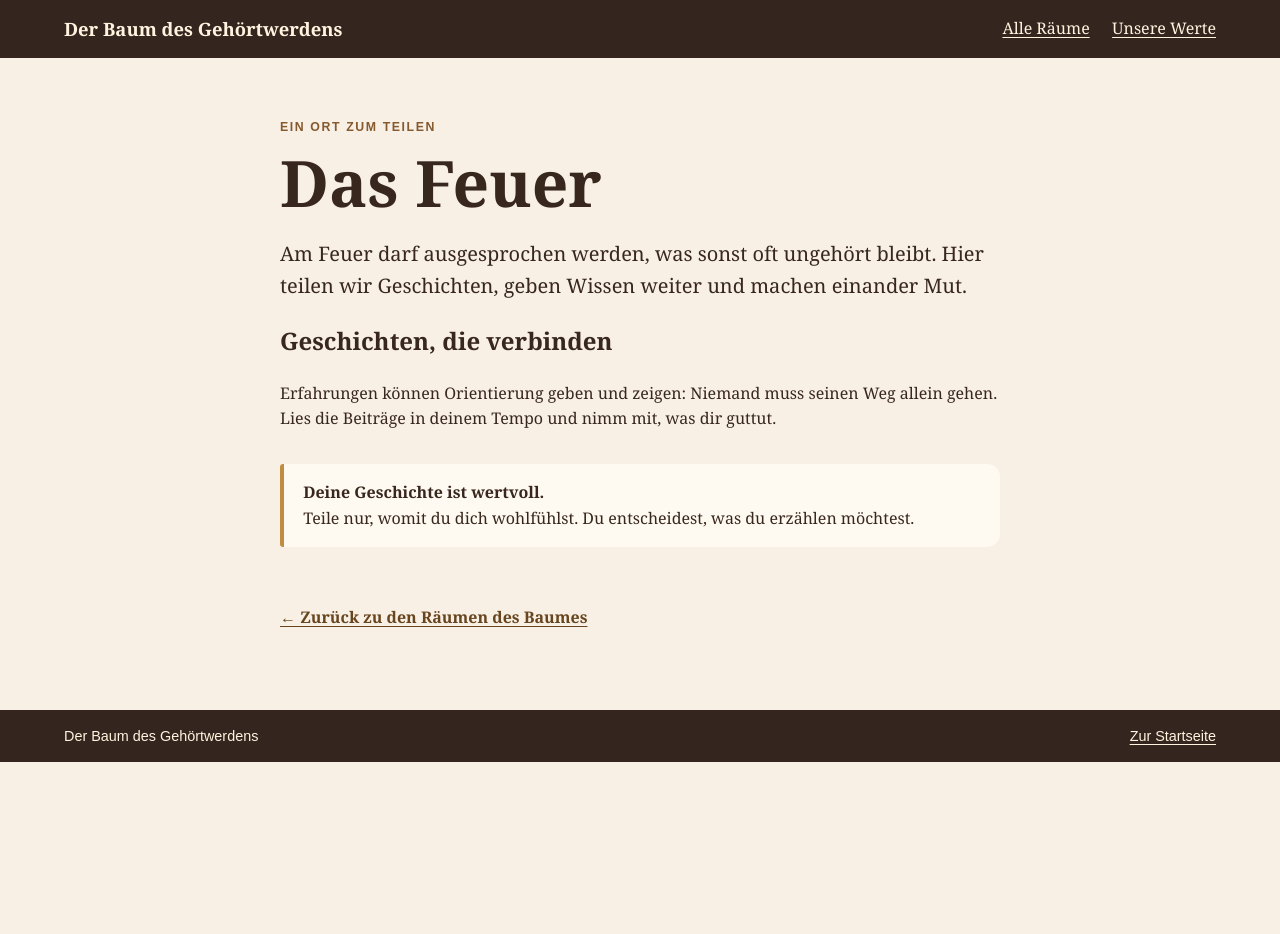
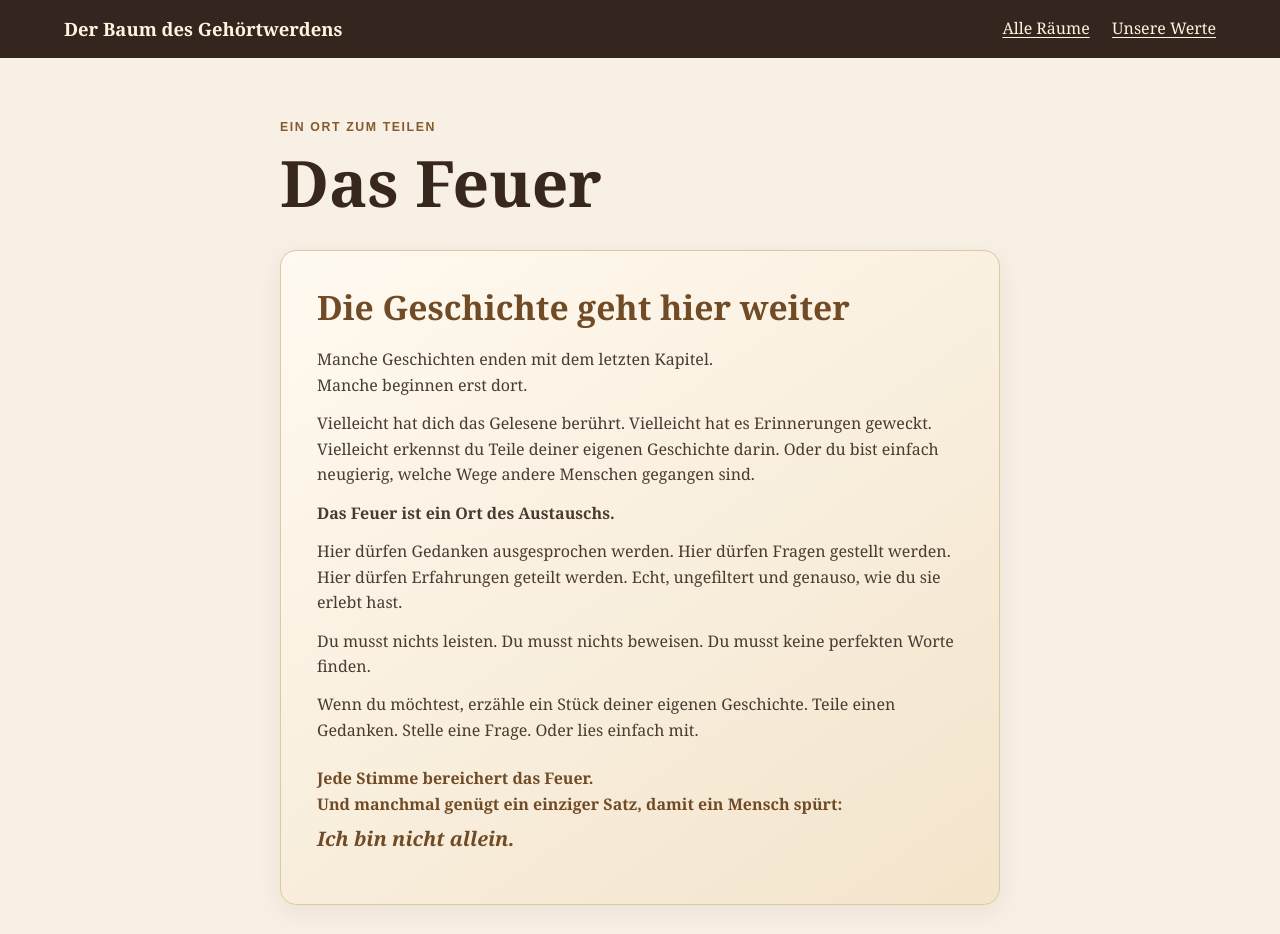
Before and after one commit to webersimone146-coder/baum-des-gehoertwerdens, a plain HTML site: page feuer/index.html in a window 1280 px wide. Shown: the top 934 px of the page. Before the commit the page ends 800 px from the top, so only its background shows below. Drawn offline with Linux system fonts and the light colour scheme.

Commit message:
Add the user's welcoming introduction above the first Feuer blog section

```diff
--- a/feuer/index.html
+++ b/feuer/index.html
@@ -1,2 +1,50 @@
 <!doctype html>
-<html lang="de"><head><meta charset="utf-8"><meta name="viewport" content="width=device-width, initial-scale=1"><meta name="description" content="Am Feuer teilen wir Geschichten, Wissen und Hoffnung."><title>Das Feuer – Der Baum des Gehörtwerdens</title><link rel="stylesheet" href="../styles.css"></head><body><a class="sprunglink" href="#inhalt">Direkt zum Inhalt springen</a><header class="kopf"><a class="marke" href="../index.html">Der Baum des Gehörtwerdens</a><nav aria-label="Hauptnavigation"><a href="../index.html#raeume">Alle Räume</a><a href="../wurzelsteine/index.html">Unsere Werte</a></nav></header><main id="inhalt" class="unterseite"><article class="sisu"><p class="willkommen">Ein Ort zum Teilen</p><h1>Das Feuer</h1><p class="lead">Am Feuer darf ausgesprochen werden, was sonst oft ungehört bleibt. Hier teilen wir Geschichten, geben Wissen weiter und machen einander Mut.</p><h2>Geschichten, die verbinden</h2><p>Erfahrungen können Orientierung geben und zeigen: Niemand muss seinen Weg allein gehen. Lies die Beiträge in deinem Tempo und nimm mit, was dir guttut.</p><div class="hinweis"><strong>Deine Geschichte ist wertvoll.</strong><br>Teile nur, womit du dich wohlfühlst. Du entscheidest, was du erzählen möchtest.</div><a class="ruecklink" href="../index.html#raeume">← Zurück zu den Räumen des Baumes</a></article></main><footer class="fuss"><p>Der Baum des Gehörtwerdens</p><a href="../index.html">Zur Startseite</a></footer></body></html>
+<html lang="de">
+<head>
+  <meta charset="utf-8">
+  <meta name="viewport" content="width=device-width, initial-scale=1">
+  <meta name="description" content="Am Feuer teilen wir Geschichten, Wissen und Hoffnung.">
+  <title>Das Feuer – Der Baum des Gehörtwerdens</title>
+  <link rel="stylesheet" href="../styles.css">
+  <style>
+    .feuer-auftakt{margin:2rem 0;padding:clamp(1.25rem,4vw,2.25rem);background:linear-gradient(145deg,#fffaf1,#f3e4cb);border:1px solid #dfc79e;border-radius:1rem;box-shadow:0 8px 26px #38271d12}
+    .feuer-auftakt h2{margin:0 0 1.2rem;color:#704b26;font-size:clamp(1.5rem,4vw,2.1rem);line-height:1.2}
+    .feuer-auftakt p{margin:.8rem 0;color:#493b30}
+    .feuer-auftakt .auftakt-schluss{margin-top:1.4rem;font-weight:700;color:#704b26}
+    .feuer-auftakt .letzter-satz{display:block;margin-top:.35rem;font-size:1.25em;font-style:italic}
+  </style>
+</head>
+<body>
+  <a class="sprunglink" href="#inhalt">Direkt zum Inhalt springen</a>
+  <header class="kopf">
+    <a class="marke" href="../index.html">Der Baum des Gehörtwerdens</a>
+    <nav aria-label="Hauptnavigation">
+      <a href="../index.html#raeume">Alle Räume</a>
+      <a href="../wurzelsteine/index.html">Unsere Werte</a>
+    </nav>
+  </header>
+  <main id="inhalt" class="unterseite">
+    <article class="sisu">
+      <p class="willkommen">Ein Ort zum Teilen</p>
+      <h1>Das Feuer</h1>
+
+      <section class="feuer-auftakt" aria-labelledby="auftakt-titel">
+        <h2 id="auftakt-titel">Die Geschichte geht hier weiter</h2>
+        <p>Manche Geschichten enden mit dem letzten Kapitel.<br>Manche beginnen erst dort.</p>
+        <p>Vielleicht hat dich das Gelesene berührt. Vielleicht hat es Erinnerungen geweckt. Vielleicht erkennst du Teile deiner eigenen Geschichte darin. Oder du bist einfach neugierig, welche Wege andere Menschen gegangen sind.</p>
+        <p><strong>Das Feuer ist ein Ort des Austauschs.</strong></p>
+        <p>Hier dürfen Gedanken ausgesprochen werden. Hier dürfen Fragen gestellt werden. Hier dürfen Erfahrungen geteilt werden. Echt, ungefiltert und genauso, wie du sie erlebt hast.</p>
+        <p>Du musst nichts leisten. Du musst nichts beweisen. Du musst keine perfekten Worte finden.</p>
+        <p>Wenn du möchtest, erzähle ein Stück deiner eigenen Geschichte. Teile einen Gedanken. Stelle eine Frage. Oder lies einfach mit.</p>
+        <p class="auftakt-schluss">Jede Stimme bereichert das Feuer.<br>Und manchmal genügt ein einziger Satz, damit ein Mensch spürt:<span class="letzter-satz">Ich bin nicht allein.</span></p>
+      </section>
+
+      <h2>Geschichten, die verbinden</h2>
+      <p>Erfahrungen können Orientierung geben und zeigen: Niemand muss seinen Weg allein gehen. Lies die Beiträge in deinem Tempo und nimm mit, was dir guttut.</p>
+      <div class="hinweis"><strong>Deine Geschichte ist wertvoll.</strong><br>Teile nur, womit du dich wohlfühlst. Du entscheidest, was du erzählen möchtest.</div>
+      <a class="ruecklink" href="../index.html#raeume">← Zurück zu den Räumen des Baumes</a>
+    </article>
+  </main>
+  <footer class="fuss"><p>Der Baum des Gehörtwerdens</p><a href="../index.html">Zur Startseite</a></footer>
+</body>
+</html>
```
